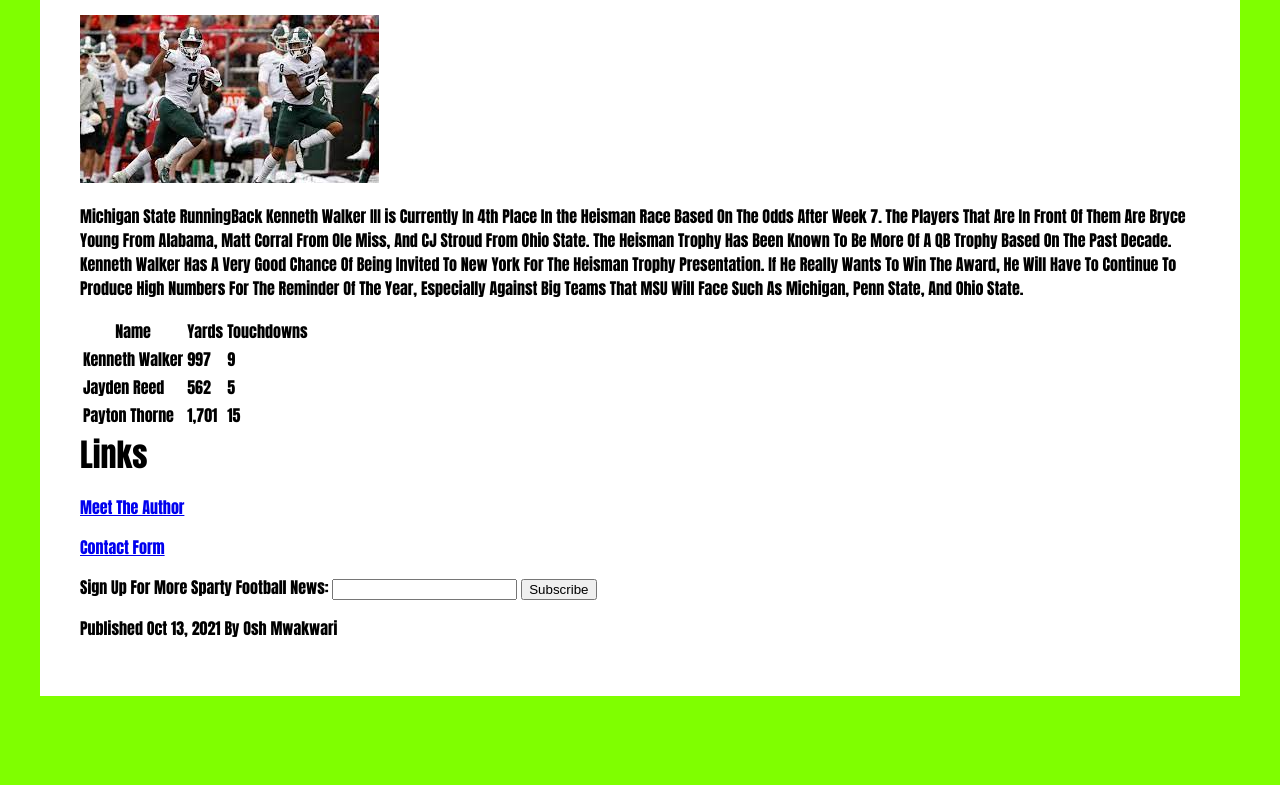
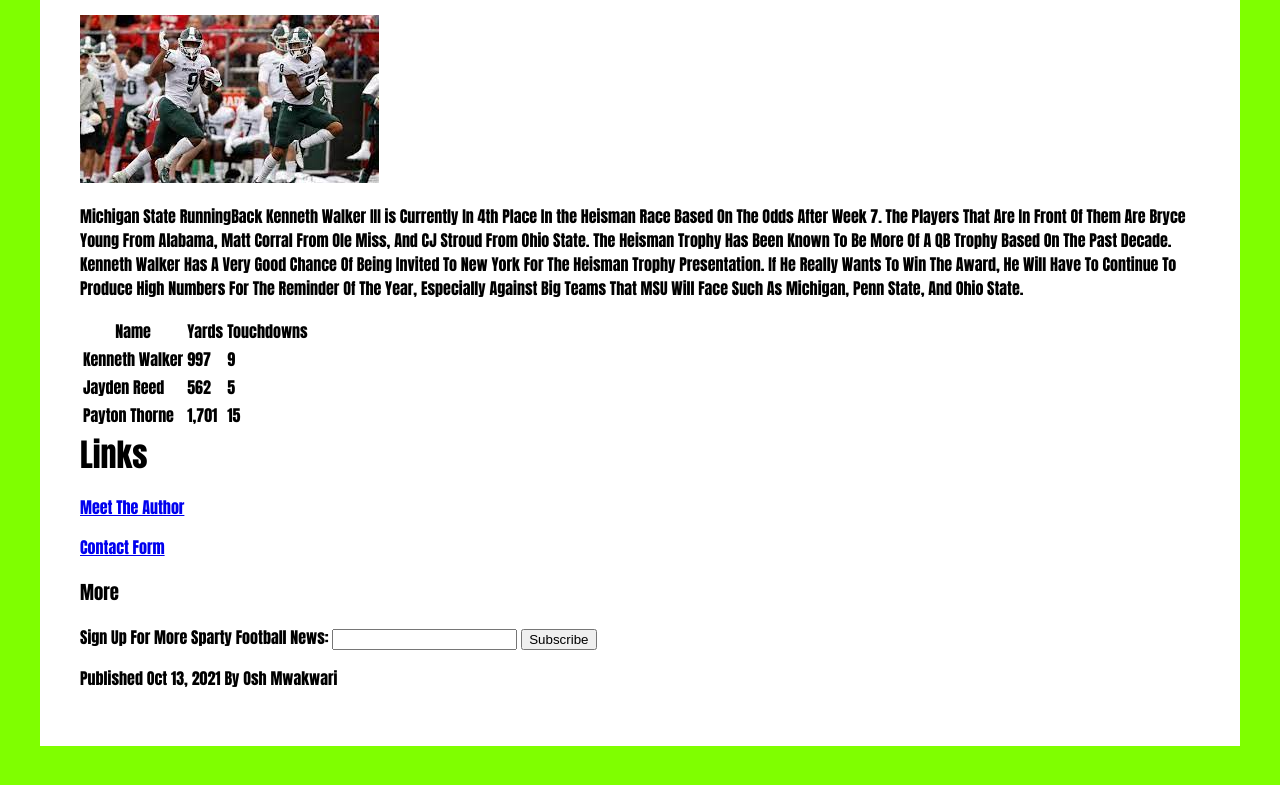
Before and after one commit to xkingosh/mi349_blog, a plain HTML site: page index.html in a window 1280 px wide. Shown: the part 969-1754 px from the top of the page. Before the commit the page ends 1705 px from the top, so only its background shows below. Drawn offline with Linux system fonts and the light colour scheme.

Commit message:
first commit

```diff
--- a/index.html
+++ b/index.html
@@ -13,8 +13,8 @@
     </header>
     <section>
     <section id="blog">
+        <h2>Spartans Take On Indiana</h2>
         <article class="blog-post">
-            <h2>Spartans Take On Indiana</h2>
             <p><img src="msu.webp" alt="MSU Football Pic"></p>
         </article>
 
@@ -56,6 +56,7 @@
 
     </nav>
 <section>
+    <h3>More</h3>
     <form>
         <label>Sign Up For More Sparty Football News:
             <input type="text">
```
